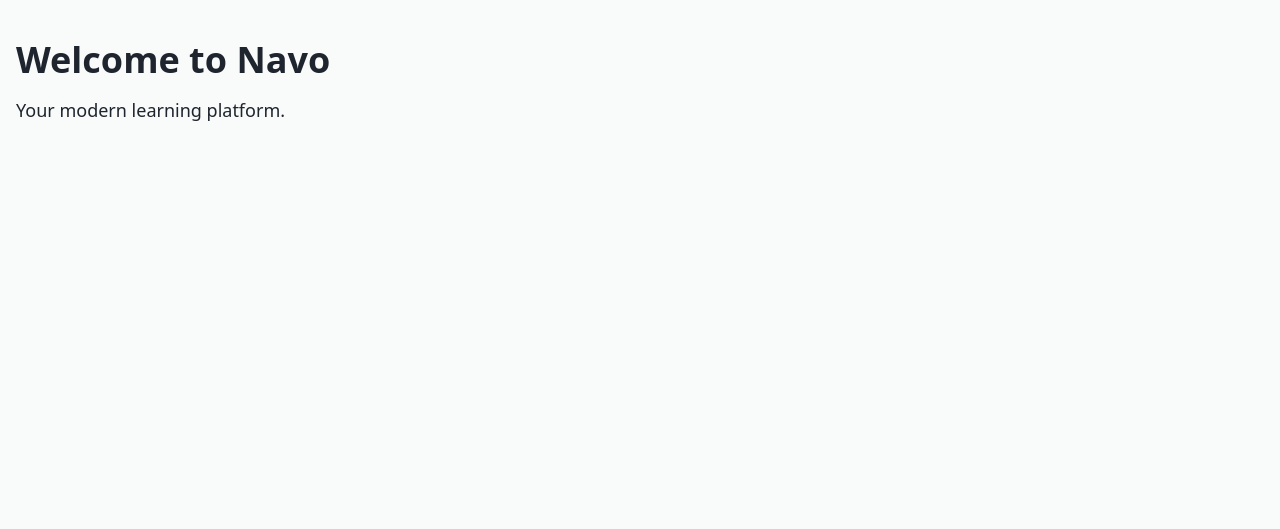
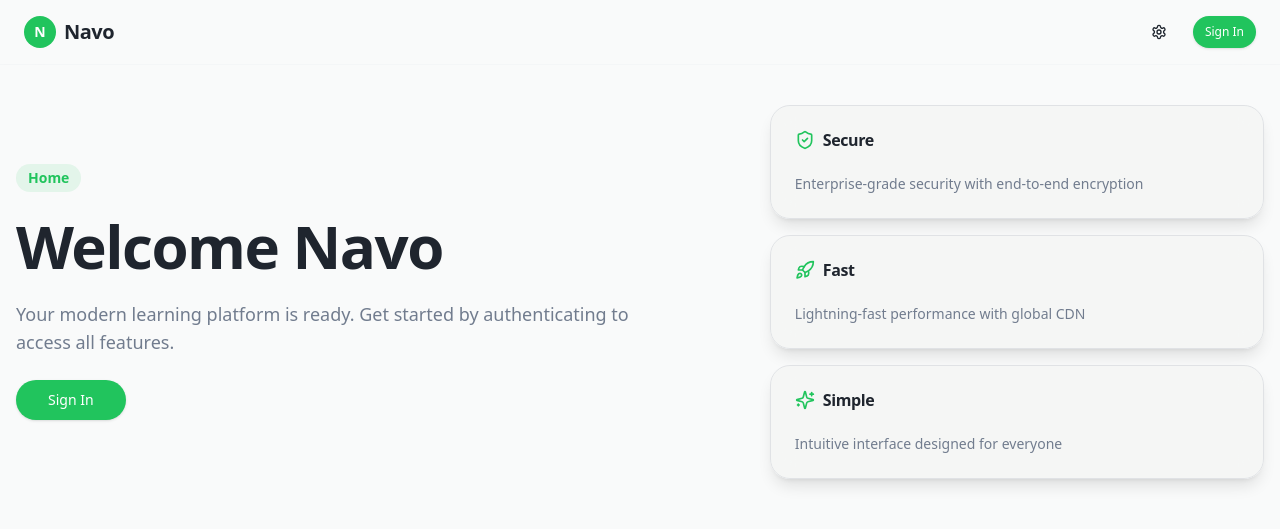
Before and after one commit to kwizerad/Luxen, a Next.js app: page / in a window 1280 px wide. Shown: the top 529 px of the page. Built offline with nearby package versions, Linux system fonts and the light colour scheme; no server answers.

Commit message:
Restore landing page content with Hero section and features

```diff
--- a/app/page.tsx
+++ b/app/page.tsx
@@ -1,9 +1,72 @@
+"use client";
+
+import { SiteHeader } from "@/components/site-header";
+import { useLanguage } from "@/lib/language-context";
+import { useAuthModals } from "@/lib/auth-modals-context";
+import { Button } from "@/components/ui/button";
+import { Card, CardContent, CardDescription, CardHeader, CardTitle } from "@/components/ui/card";
+import { ShieldCheck, Rocket, Sparkles } from "lucide-react";
+
 export default function Home() {
+  const { t } = useLanguage();
+  const { openLogin, openSignUp } = useAuthModals();
+
   return (
     <div className="min-h-screen bg-background text-foreground">
+      <SiteHeader />
       <main className="container mx-auto px-4 py-10">
-        <h1 className="text-4xl font-bold">Welcome to Navo</h1>
-        <p className="mt-4 text-lg">Your modern learning platform.</p>
+        <div className="grid gap-10 lg:grid-cols-[1.3fr_0.9fr] items-center">
+          <div className="space-y-6">
+            <span className="inline-flex items-center rounded-full bg-primary/10 px-3 py-1 text-sm font-semibold text-primary">
+              {t("home")}
+            </span>
+            <h1 className="text-4xl md:text-6xl font-bold tracking-tight">
+              {t("welcome")} {t("navo")}
+            </h1>
+            <p className="max-w-2xl text-lg text-muted-foreground">
+              {t("welcome.description")}
+            </p>
+            <div className="flex flex-wrap gap-4">
+              <Button size="lg" onClick={openLogin}>{t("signIn")}</Button>
+            </div>
+          </div>
+
+          <div className="grid gap-4">
+            <Card className="border border-border bg-secondary/80 shadow-lg">
+              <CardHeader>
+                <CardTitle className="flex items-center gap-2">
+                  <ShieldCheck className="h-5 w-5 text-primary" />
+                  {t("secure")}
+                </CardTitle>
+              </CardHeader>
+              <CardContent>
+                <CardDescription>{t("secure.description")}</CardDescription>
+              </CardContent>
+            </Card>
+            <Card className="border border-border bg-secondary/80 shadow-lg">
+              <CardHeader>
+                <CardTitle className="flex items-center gap-2">
+                  <Rocket className="h-5 w-5 text-primary" />
+                  {t("fast")}
+                </CardTitle>
+              </CardHeader>
+              <CardContent>
+                <CardDescription>{t("fast.description")}</CardDescription>
+              </CardContent>
+            </Card>
+            <Card className="border border-border bg-secondary/80 shadow-lg">
+              <CardHeader>
+                <CardTitle className="flex items-center gap-2">
+                  <Sparkles className="h-5 w-5 text-primary" />
+                  {t("simple")}
+                </CardTitle>
+              </CardHeader>
+              <CardContent>
+                <CardDescription>{t("simple.description")}</CardDescription>
+              </CardContent>
+            </Card>
+          </div>
+        </div>
       </main>
     </div>
   );
```
